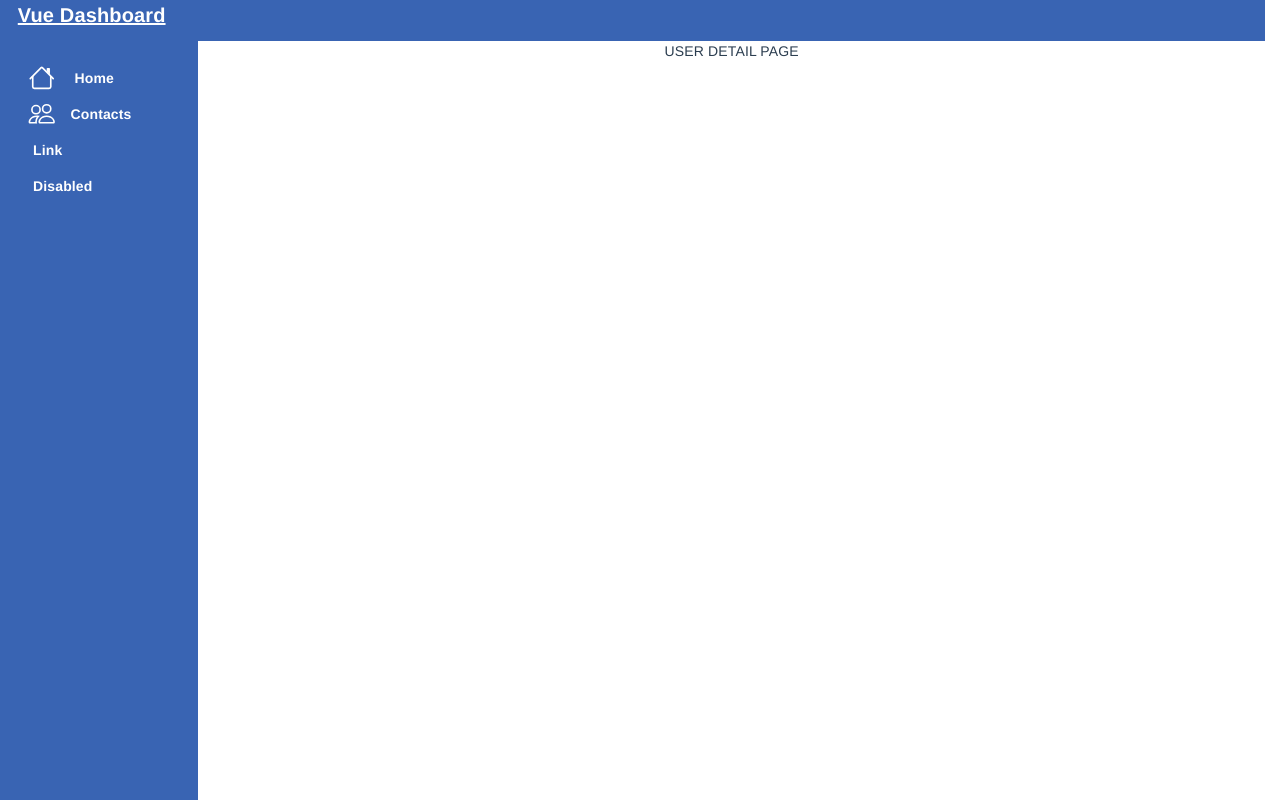
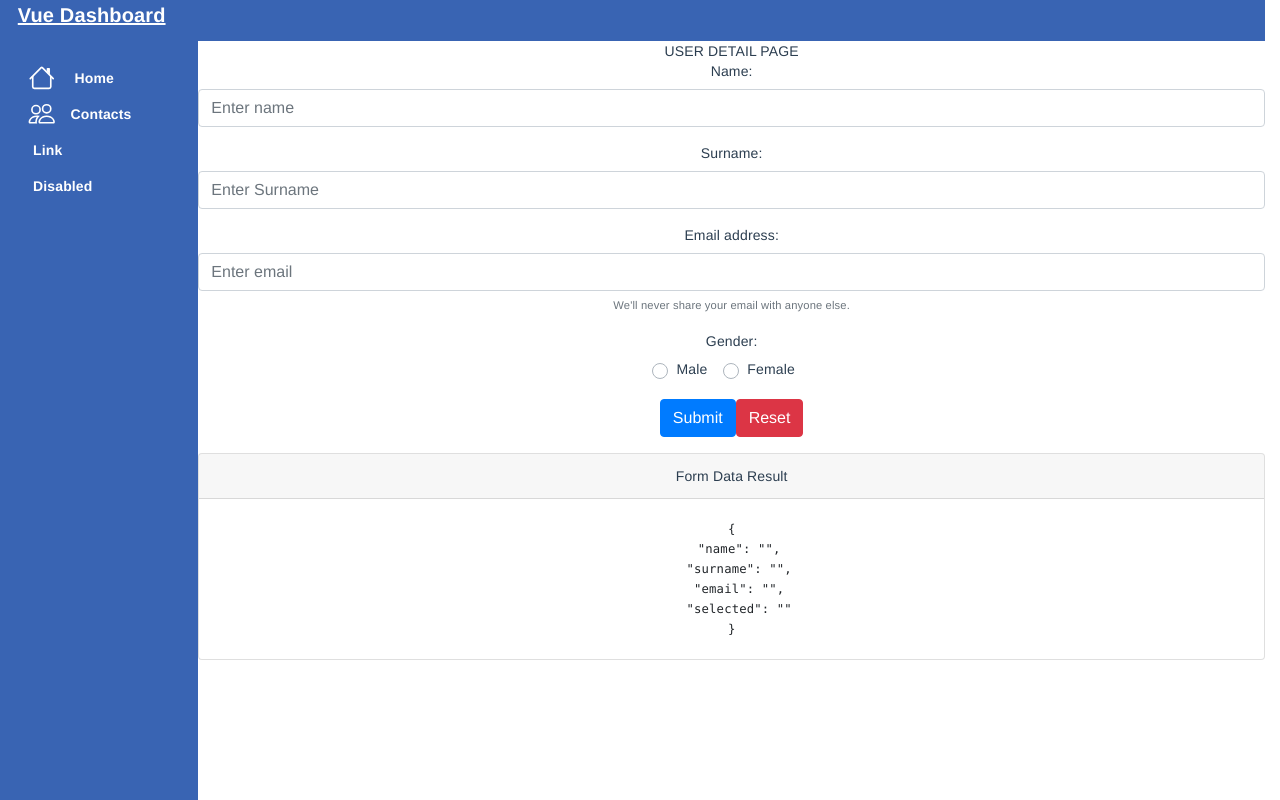
Before and after one commit to monika-piras/vue-dashboard-example, a Vue app: page /#/userDetailPage in a window 1280 px wide. Built offline with nearby package versions, Linux system fonts and the light colour scheme.

Commit message:
update form component

```diff
--- /dev/null
+++ b/src/components/FormComponent.vue
@@ -0,0 +1,66 @@
+<template>
+    <div>
+        <b-form @submit="onSubmit" @reset="onReset" v-if="show">
+
+            <b-form-group id="input-group-2" label="Name:" label-for="input-2">
+                <b-form-input id="input-2" v-model="form.name" required placeholder="Enter name"></b-form-input>
+            </b-form-group>
+
+            <b-form-group id="input-group-2" label="Surname:" label-for="input-2b">
+                <b-form-input id="input-2b" v-model="form.surname" required placeholder="Enter Surname"></b-form-input>
+            </b-form-group>
+
+            <b-form-group id="input-group-1" label="Email address:" label-for="input-1" description="We'll never share your email with anyone else.">
+                <b-form-input id="input-1" v-model="form.email" type="email" required placeholder="Enter email"></b-form-input>
+            </b-form-group>
+
+            <b-form-group label="Gender:">
+                <b-form-radio-group v-model="form.selected">
+                    <b-form-radio name="some-radios" value="male">Male</b-form-radio>
+                    <b-form-radio name="some-radios" value="female">Female</b-form-radio>
+                </b-form-radio-group>
+            </b-form-group>
+
+            <b-button type="submit" variant="primary">Submit</b-button>
+            <b-button type="reset" variant="danger">Reset</b-button>
+        </b-form>
+        <b-card class="mt-3" header="Form Data Result">
+            <pre class="m-0">{{ form }}</pre>
+        </b-card>
+    </div>
+</template>
+
+<script>
+export default {
+  name: "FormComponent",
+  data() {
+    return {
+      form: {
+        name: "",
+        surname: "",
+        email: "",
+        selected: ""
+      },
+      show: true
+    };
+  },
+  methods: {
+    onSubmit(evt) {
+      evt.preventDefault();
+      alert(JSON.stringify(this.form));
+    },
+    onReset(evt) {
+      evt.preventDefault();
+      // Reset our form values
+      this.form.email = "";
+      this.form.name = "";
+      this.form.surname = "";
+      // Trick to reset/clear native browser form validation state
+      this.show = false;
+      this.$nextTick(() => {
+        this.show = true;
+      });
+    }
+  }
+};
+</script>
--- a/src/components/TableSearchComponent.vue
+++ b/src/components/TableSearchComponent.vue
@@ -78,16 +78,12 @@ export default {
   text-align: center;
 }
 
-/deep/ .md-card .md-table .md-theme-default {
-    width: 100%;
-    height: 100%;
-    overflow: hidden;
-
+/deep/ .md-table-content {
+  // width: 90% !important;
+  max-width: 90% !important;
+  height: 100% !important;
+  max-height: 100% !important;
 }
 
-/deep/ .md-content .md-table-content .md-scrollbar .md-theme-default {
-  width: 100%;
-  height: 100%;
-  overflow-y: scroll;
-}
+
 </style>
--- a/src/views/UserDetailPage.vue
+++ b/src/views/UserDetailPage.vue
@@ -2,19 +2,24 @@
   <div class="container">
       USER DETAIL PAGE
       {{this.user}}
+
+    <form-component/>
   </div>
 </template>
 
 <script>
+import FormComponent from "@/components/FormComponent.vue";
+
 export default {
   name: "UserDetailPage",
+  components: {
+    FormComponent
+  },
   props: {},
   data() {
     return {
       user: Object
     };
-  },
-  components: {
   },
   created() {
      this.user = this.$route.params.paramUser;
```
